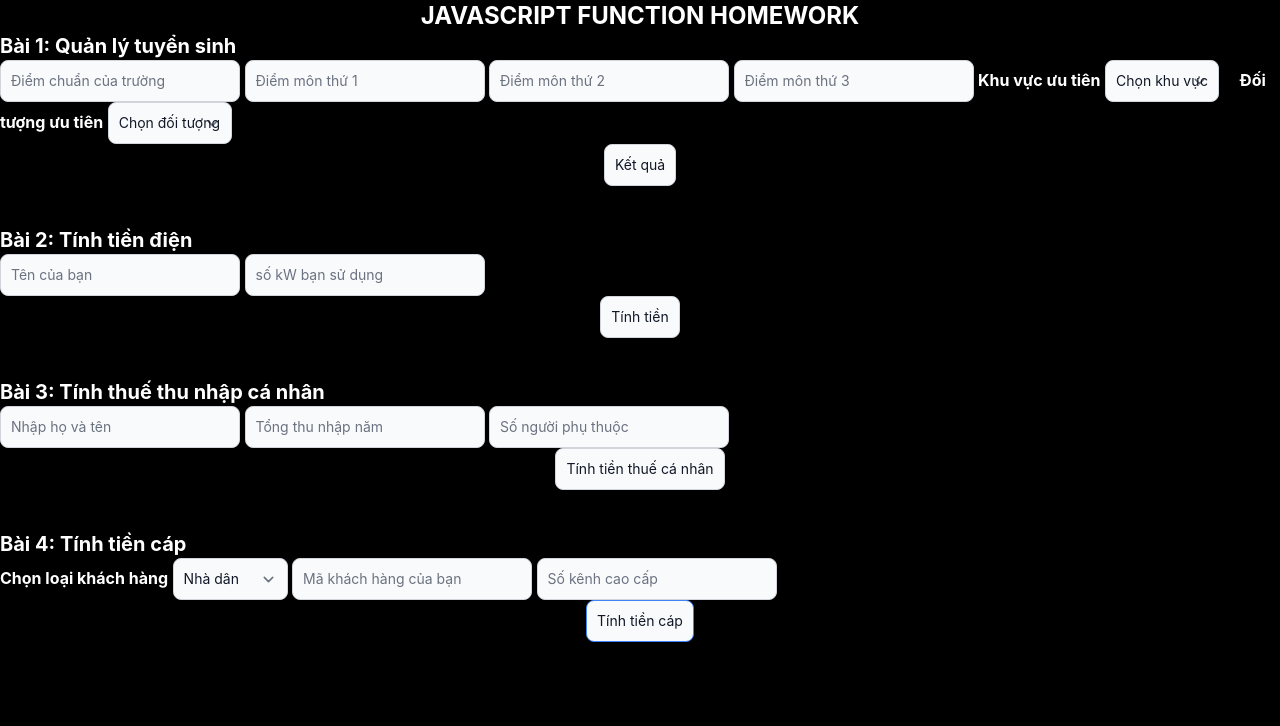
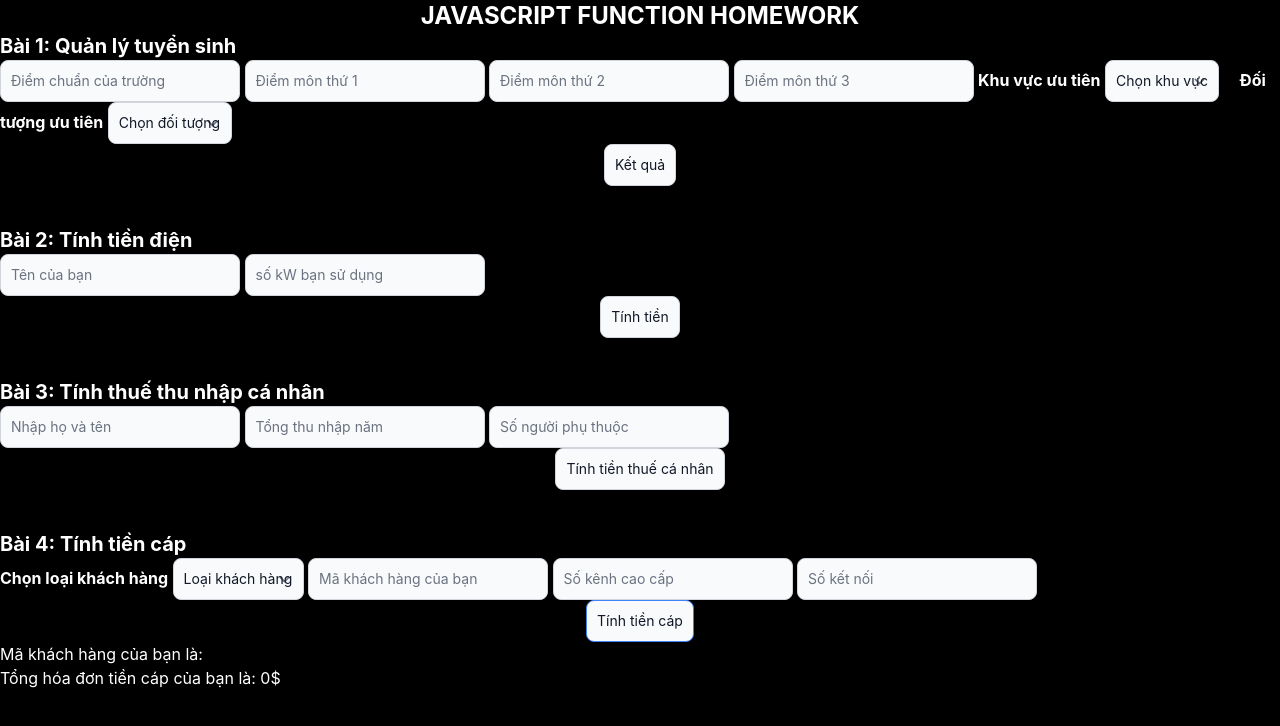
Before and after one commit to ThanhPhuc0501/cybersoft_functionJS, a plain HTML site: page index.html in a window 1280 px wide. Both pictures are taken after a click on the button "Tính tiền cáp". Drawn offline with nearby package versions, Linux system fonts and the light colour scheme.

Commit message:
add homework 4

```diff
--- a/index.html
+++ b/index.html
@@ -92,16 +92,20 @@
         <select
             class="bg-gray-50 border border-gray-300 text-gray-900 text-sm rounded-lg focus:ring-blue-500 focus:border-blue-500  p-2.5 dark:bg-gray-700 dark:border-gray-600 dark:placeholder-gray-400 dark:text-white dark:focus:ring-blue-500 dark:focus:border-blue-500"
             name="" id="typeOfCustomer">
-            <option value="nhaDan">Nhà dân</option>
-            <option value="doanhNghiep">Doanh nghiệp</option>
+            <option value="choose">Loại khách hàng</option>
+            <option value="nhadan">Nhà dân</option>
+            <option value="doanhnghiep">Doanh nghiệp</option>
         </select>
-        <input
+        <input id="maKH"
             class="m-4 bg-gray-50 border border-gray-300 text-gray-900 text-sm rounded-lg focus:ring-blue-500 focus:border-blue-500  p-2.5 dark:bg-gray-700 dark:border-gray-600 dark:placeholder-gray-400 dark:text-white dark:focus:ring-blue-500 dark:focus:border-blue-500"
             type="text" placeholder="Mã khách hàng của bạn">
-        <input
+        <input id="channels"
             class="m-4 bg-gray-50 border border-gray-300 text-gray-900 text-sm rounded-lg focus:ring-blue-500 focus:border-blue-500  p-2.5 dark:bg-gray-700 dark:border-gray-600 dark:placeholder-gray-400 dark:text-white dark:focus:ring-blue-500 dark:focus:border-blue-500"
             type="number" placeholder="Số kênh cao cấp">
-        <button
+        <input id="connect"
+            class="m-4 bg-gray-50 border border-gray-300 text-gray-900 text-sm rounded-lg focus:ring-blue-500 focus:border-blue-500  p-2.5 dark:bg-gray-700 dark:border-gray-600 dark:placeholder-gray-400 dark:text-white dark:focus:ring-blue-500 dark:focus:border-blue-500"
+            type="number" placeholder="Số kết nối">
+        <button id="btncab" onclick="onCab()"
             class=" my-2.5 block mx-auto cursor-pointer bg-gray-50 border border-gray-300 text-gray-900 text-sm rounded-lg focus:ring-blue-500 focus:border-blue-500  p-2.5 dark:bg-gray-700 dark:border-gray-600 dark:placeholder-gray-400 dark:text-white dark:focus:ring-blue-500 dark:focus:border-blue-500">Tính
             tiền cáp</button>
         <div id="displayResult_4" class="text-white"></div>
--- a/js/main.js
+++ b/js/main.js
@@ -132,3 +132,29 @@ function onTaxBtn() {
 }
 
 //Homework 4
+function onCab() {
+    const type_of_customer = getID('typeOfCustomer').value;
+    const customer_code = getID('maKH').value;
+    if (customer_code === '') {
+        alert('Bạn vui lòng nhập mã khách hàng')
+    }
+    const num_of_channels = getID('channels').value;
+
+    //Logical process
+    let total_bill = 0;
+    if (type_of_customer === 'nhadan') {
+        total_bill = 4.5 + 20.5 + (num_of_channels * 7.5);
+    } else if (type_of_customer === 'doanhnghiep') {
+        if (num_of_connect <= 10) {
+            total_bill = 15 + 75 + (num_of_channels * 50)
+        } else {
+            total_bill = 15 + 75 + (num_of_connect - 10) * 5 + (num_of_channels * 50);
+        }
+    } else {
+        alert('Bạn chưa chọn loại khách hàng')
+    }
+    //display the logical result
+    getID('displayResult_4').innerHTML = `
+        <p>Mã khách hàng của bạn là: ${customer_code}</p>
+        <p>Tổng hóa đơn tiền cáp của bạn là: ${total_bill}$</p> `;
+}
```
